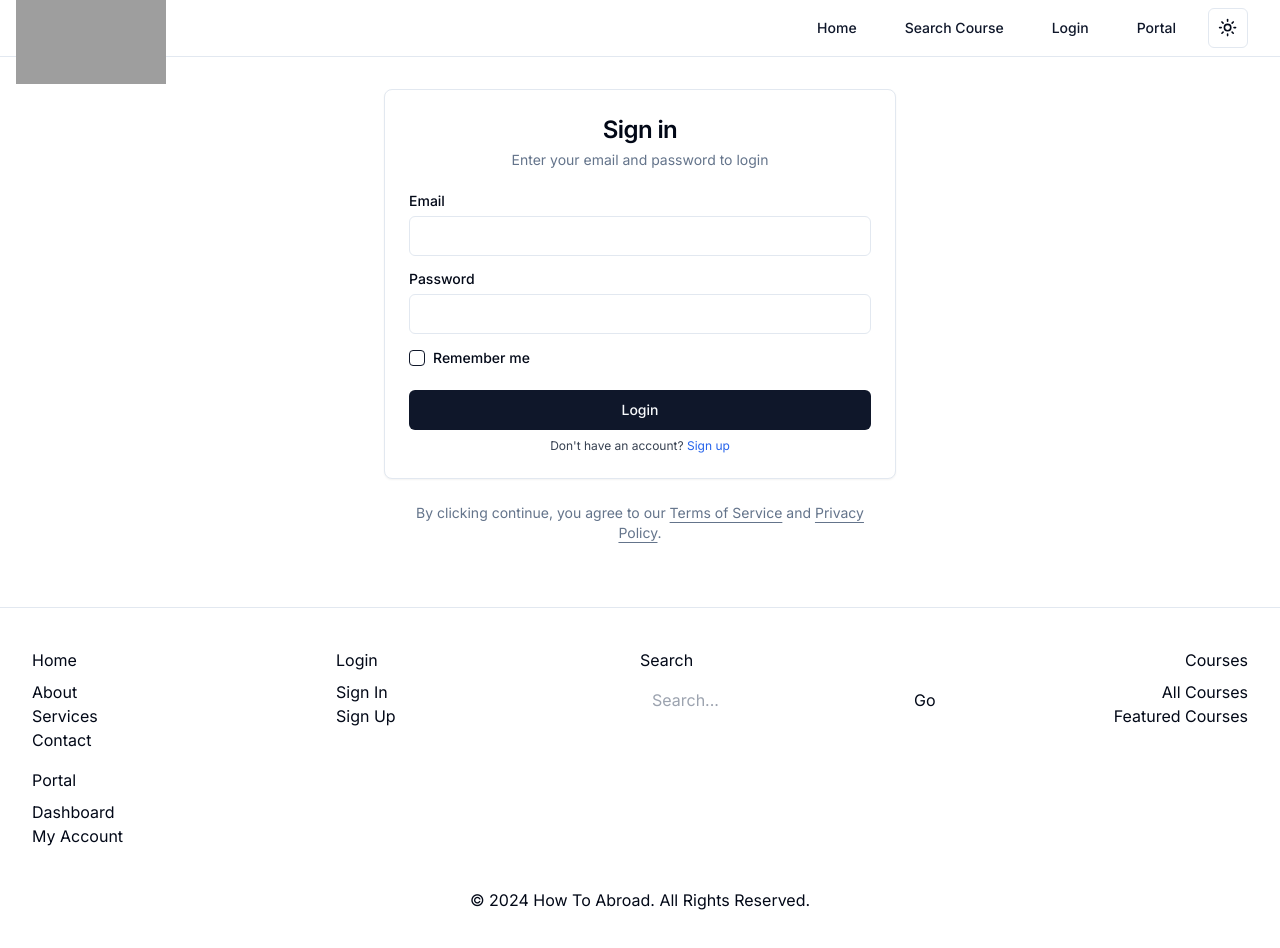
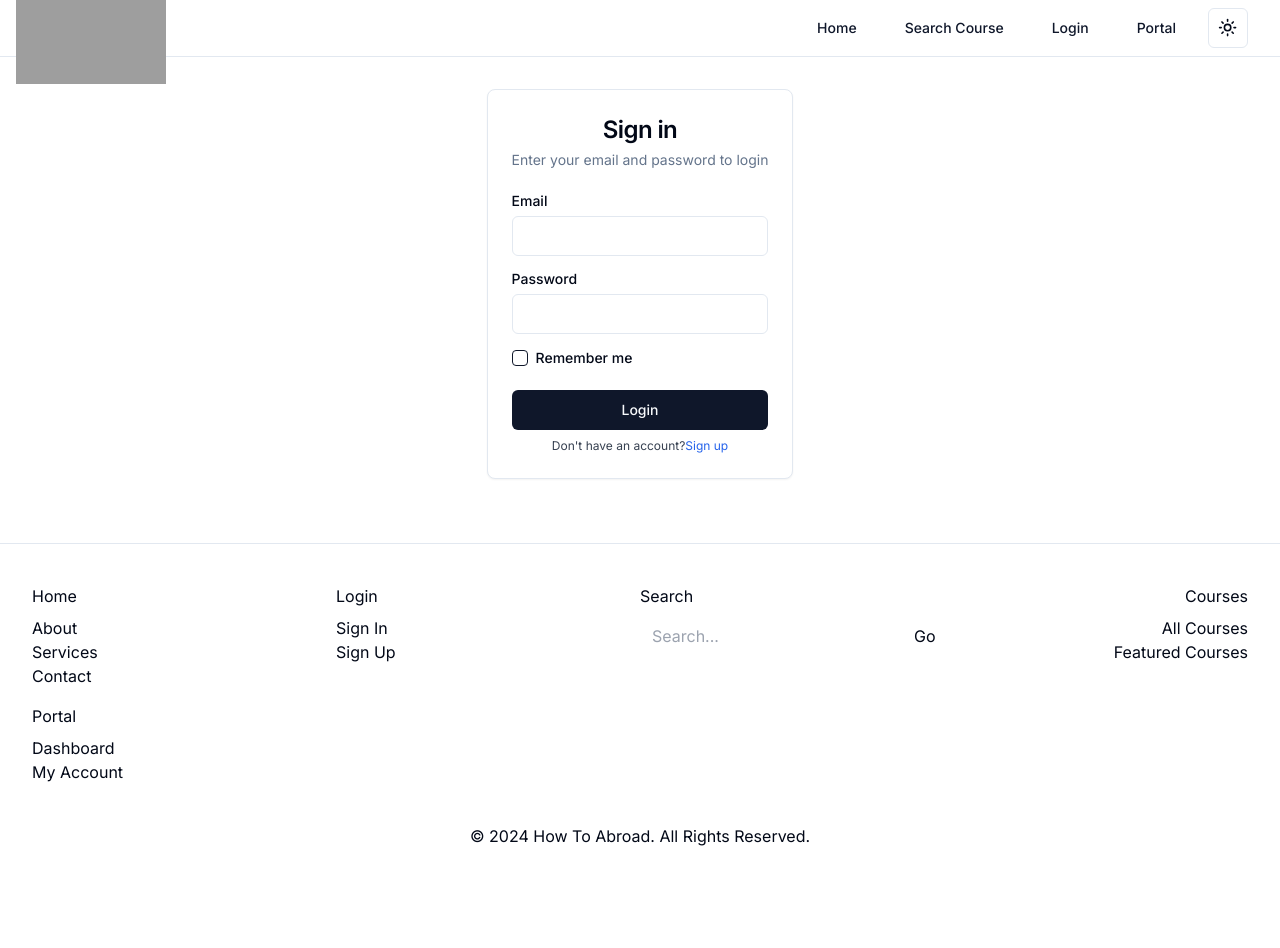
Before and after one commit to Gaurav4050/how-to-abraod, a Next.js app: page /login in a window 1280 px wide. Shown: the top 948 px of the page. After the commit the page ends 888 px from the top, so only its background shows below. Built offline with nearby package versions, Linux system fonts and the light colour scheme; grey boxes are pictures that could not be loaded.

Commit message:
feat: Update login page with improved user experience

```diff
--- a/app/login/page.tsx
+++ b/app/login/page.tsx
@@ -59,8 +59,7 @@
                 <CardFooter className="flex flex-col">
                   <Button className="w-full">Login</Button>
                   <p className="mt-2 text-xs text-center text-gray-700">
-                    {" "}
-                    Don't have an account?{" "}
+                    Don't have an account?
                     <span className=" text-blue-600 hover:underline">
                       Sign up
                     </span>
@@ -69,23 +68,7 @@
               </Card>
 
 
-            <p className="px-8 text-center text-sm text-muted-foreground">
-              By clicking continue, you agree to our{" "}
-              <Link
-                href="/terms"
-                className="underline underline-offset-4 hover:text-primary"
-              >
-                Terms of Service
-              </Link>{" "}
-              and{" "}
-              <Link
-                href="/privacy"
-                className="underline underline-offset-4 hover:text-primary"
-              >
-                Privacy Policy
-              </Link>
-              .
-            </p>
+
           </div>
         </div>
       </div>
```
